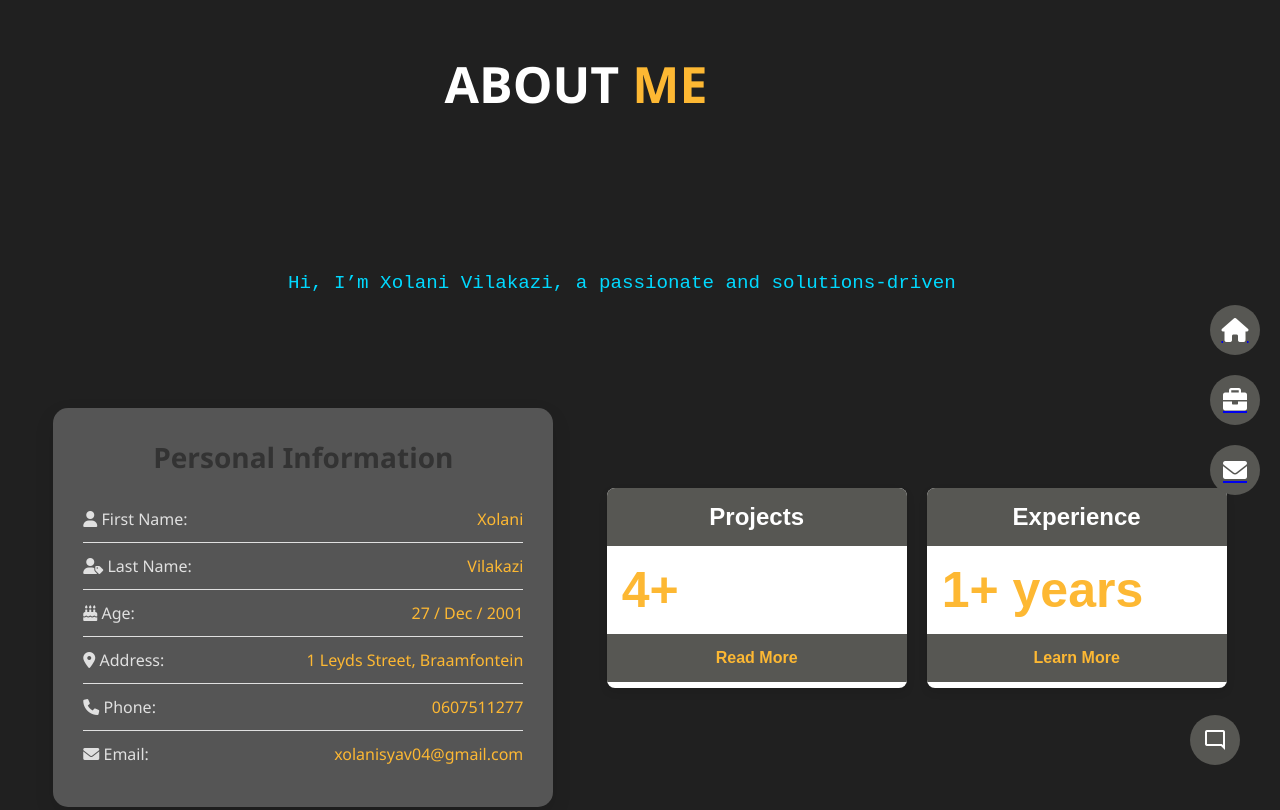
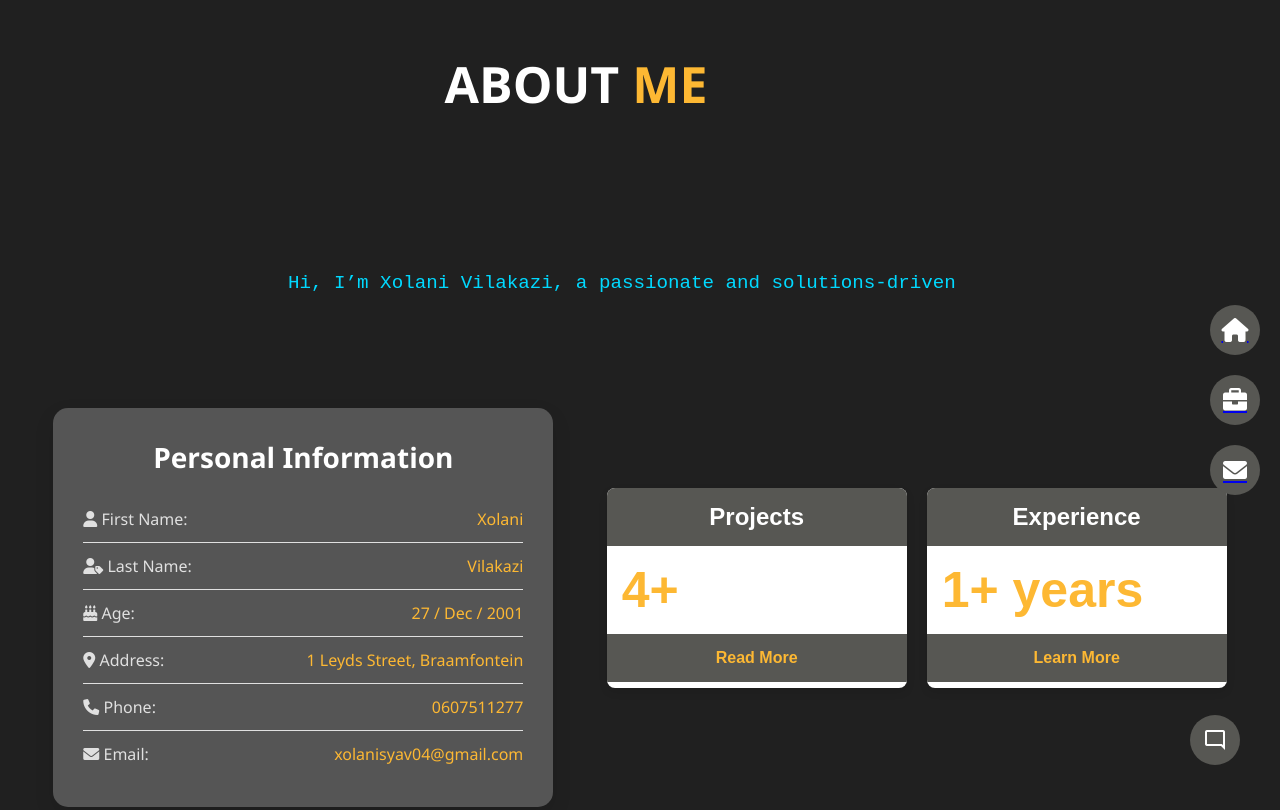
Before and after one commit to Xolanisyav04/PortFolio-HTML-AND-CSS-, a plain HTML site: page About.html in a window 1280 px wide. Shown: the top 810 px of the page. Drawn offline with nearby package versions, Linux system fonts and the light colour scheme.

Commit message:
changed colour for personal information header

```diff
--- a/About.html
+++ b/About.html
@@ -25,36 +25,8 @@
 
 
 <div class="card-container">
-    <!-- <div class="info-section">
-        <h2>Personal Information</h2>
-        <div class="info-item">
-            <span class="label">First Name:</span>
-            <span class="value">Xolani</span>
-        </div>
-        <div class="info-item">
-            <span class="label">Last Name:</span>
-            <span class="value">Vilakazi</span>
-        </div>
-        <div class="info-item">
-            <span class="label">Age:</span>
-            <span class="value"> 27/ Dec/ 2001</span>
-        </div>
-        <div class="info-item">
-            <span class="label">Address:</span>
-            <span class="value">1 Leyds Street, Braamfontein</span>
-        </div>
-        <div class="info-item">
-            <span class="label">Phone:</span>
-            <span class="value">0607511277</span>
-        </div>
-        <div class="info-item">
-            <span class="label">Email:</span>
-            <span class="value">xolanisyav04@gmail.com</span>
-        </div>
-    </div> -->
-
     <div class="info-section" style="background: #555; padding: 30px; border-radius: 15px; box-shadow: 0 8px 20px rgba(0, 0, 0, 0.1); width: 100%; max-width: 500px; margin: 20px auto; font-family: 'Segoe UI', Tahoma, Geneva, Verdana, sans-serif;">
-        <h2 style="text-align: center; color: #333; margin-bottom: 20px; font-size: 28px;">Personal Information</h2>
+        <h2 style="text-align: center; color: #fff; margin-bottom: 20px; font-size: 28px;">Personal Information</h2>
 
         <div style="display: flex; justify-content: space-between; align-items: center; padding: 12px 0; border-bottom: 1px solid #e0e0e0;">
             <span style="color: #e0e0e0;"><i class="fas fa-user"></i> First Name:</span>
```
